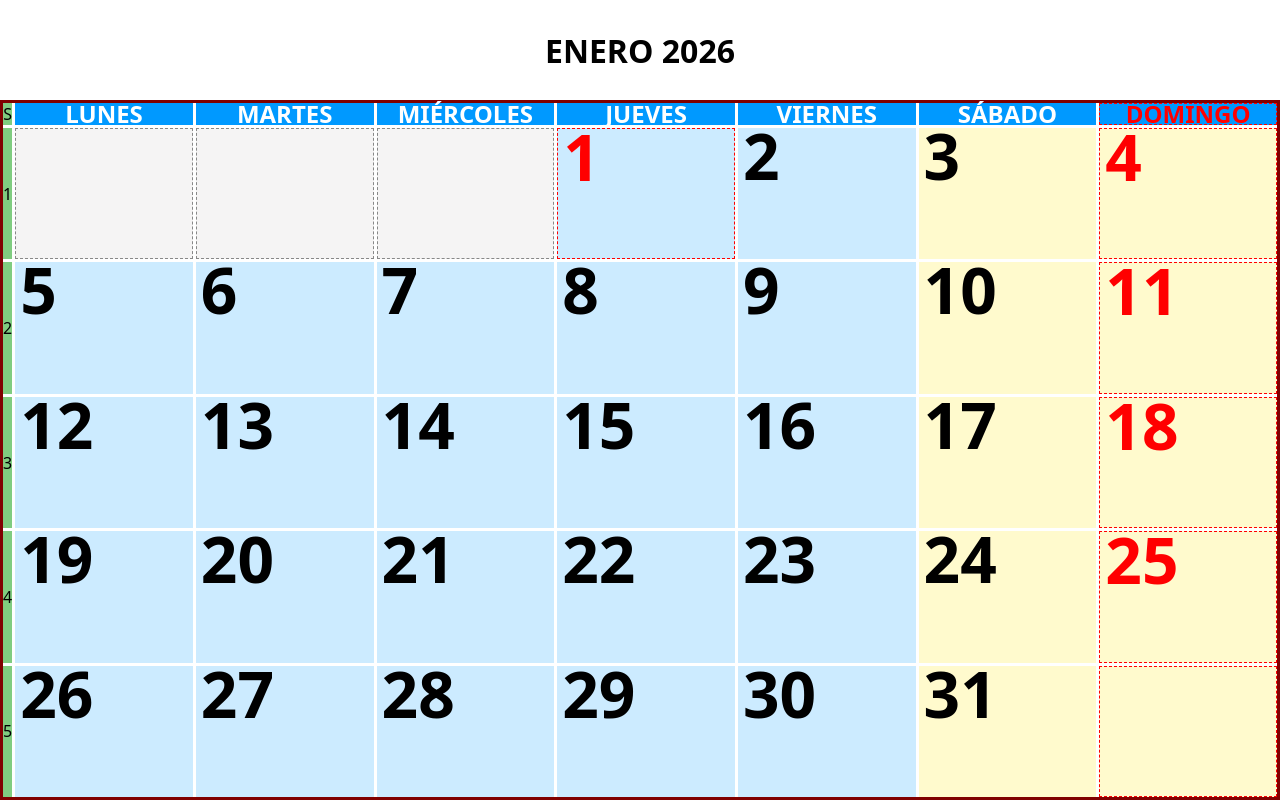
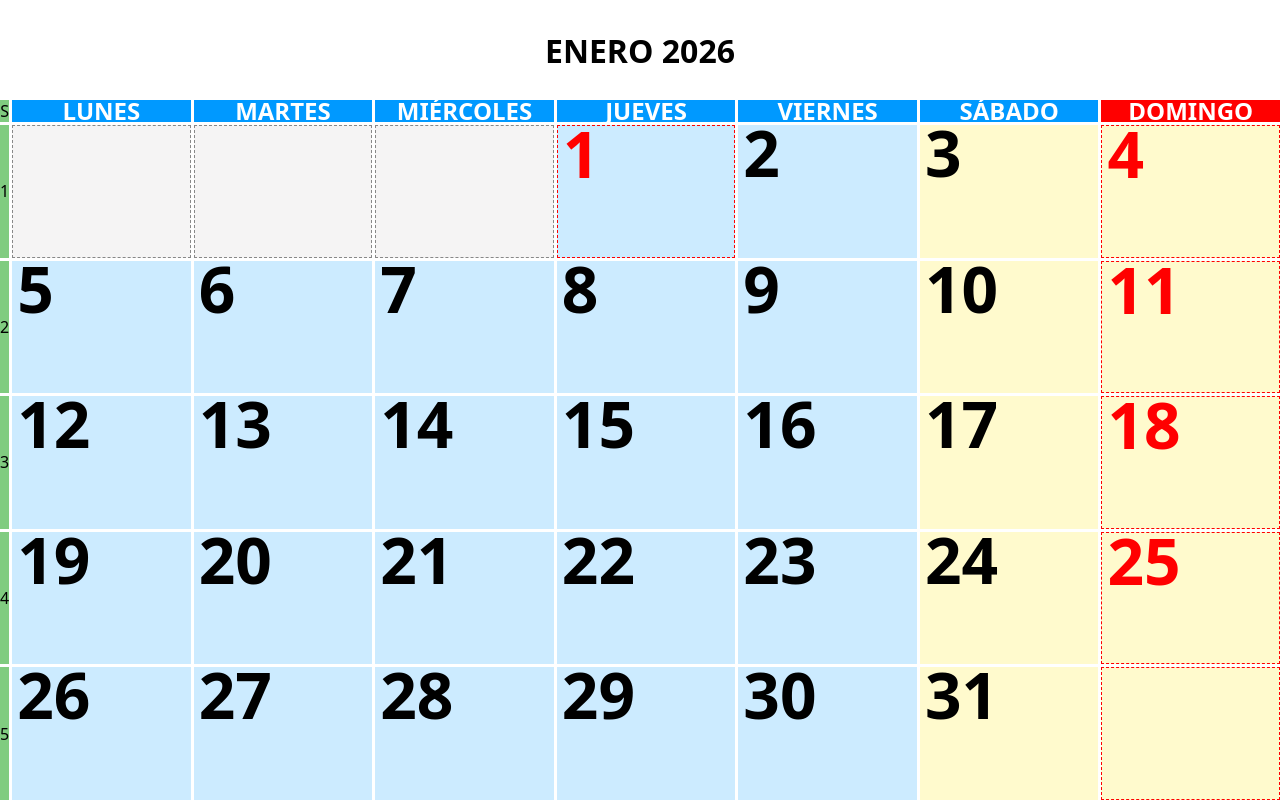
Before and after one commit to xaxoBye/prueba-css-grid-flex, a plain HTML site: page calendario.html in a window 1280 px wide. Drawn offline with Linux system fonts and the light colour scheme.

Commit message:
Anular marco exterior container

```diff
--- a/calendario.css
+++ b/calendario.css
@@ -34,13 +34,10 @@ body{
 .contenedor {
     display: flex;
     gap: 3px;
-    border:3px solid rgb(128, 0, 0);
     box-sizing: border-box;
     flex-grow: 1;
     flex-shrink: 0;
     flex-basis: auto;
-    container-type: inline-size;
-    container-name: container-contenedor;
 }
 
 main {
@@ -113,6 +110,7 @@ main {
         box-sizing: border-box;
         background-color: var(--fondo-dias-semana);
         font-size: 1.5rem;
+        line-height: 0.9;
         color: var(--blanco)
     }
 }
@@ -134,9 +132,16 @@ main {
     background-color: var(--fondo-fin-de-semana);
 }
 
-.dia-semana.sabado,
+.contenedor-dias .dia-semana.sabado {
+    background-color: var(--fondo-dias-semana);
+
+}
+
+
 .contenedor-dias .dia-semana.domingo {
-    background-color: var(--fondo-dias-semana);
+    border:none;
+    color: var(--blanco);
+    background-color: rgb(255, 0, 0);
 }
 
 
@@ -194,11 +199,7 @@ main {
     }
 }
 
-@container container-contenedor (width < 895px) {
-    .dia-semana {
-        color:green;
-    }
-}
+
 
 
  /*
```
